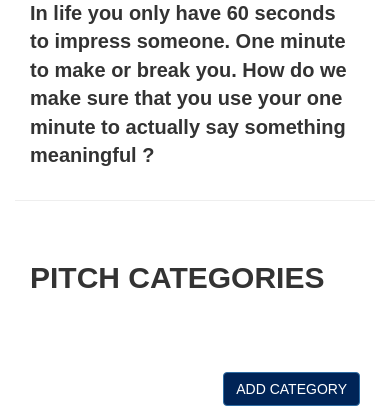
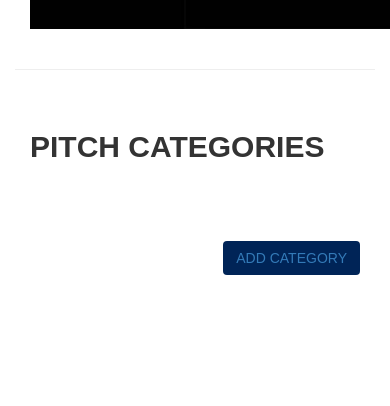
Before and after one commit to aline-bebe/picthes, a Flask app: page / in a window 390 px wide; the page is wider, and only the part inside the window is pictured. Shown: the part 441-847 px from the top of that part. After the commit the page ends 716 px from the top of that part, so only its background shows below. Run offline with Flask 2, Linux system fonts and the light colour scheme; data that the repository does not hold is empty; some libraries are stand-ins or nearby versions.

Commit message:
adding image

```diff
--- a/app/templates/index.html
+++ b/app/templates/index.html
@@ -16,14 +16,14 @@
         <div class="container" id="block-text">
         <br>
         <div class="col-md-6">
-            <img src="/static/photos/minute.jpg" style= "margin-right: 100%;padding-right: 100%; height:300px;">
+            <img src="/static/photos/pic.jpg" style= "width:1000px; height:350px;">
         </div>
 
 
         <br>
-        <div class="col-md-6">
+        <!-- <div class="col-md-6">
         <p style="font-size: 20px; float:left;"> <strong> In life you only have 60 seconds to impress someone. One minute to make or break you. How do we make sure that you use your one minute to actually say something meaningful ? </strong> </p>
-        </div>
+        </div> -->
     </div>
 </div>
 
@@ -37,7 +37,7 @@
     <br>
 
 
-    <h3 class="add-category"><a class="btn btn-primary" href="/add/category" style="background-color:#002457; float:right;"><span aria-hidden="true"> ADD CATEGORY </span></a></h3>
+    <h3 class="add-category"><a class="btn btn-dark" href="/add/category" style="background-color:#002457; float:right;"><span aria-hidden="true"> ADD CATEGORY </span></a></h3>
 </div>
 
 
```
Also changed, not shown: app/static/photos/pic.jpg (added), 1 other file.
